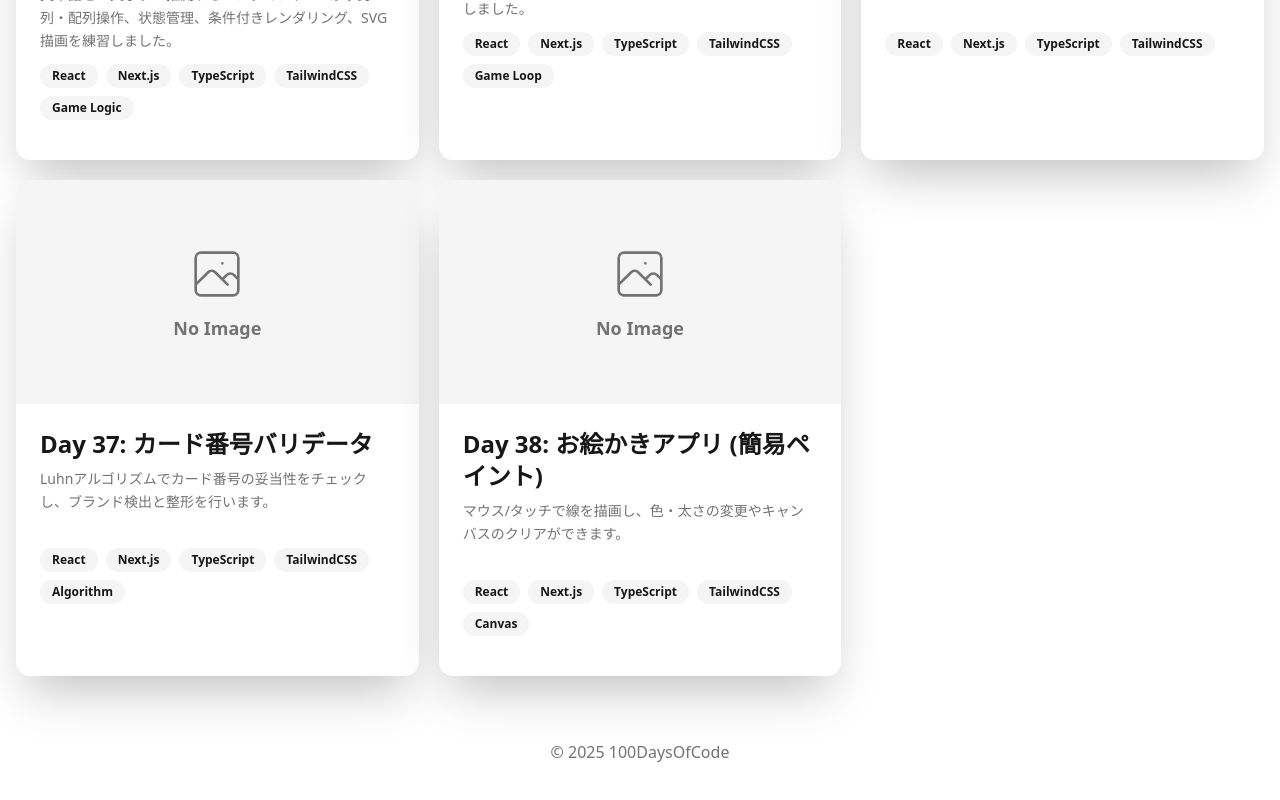
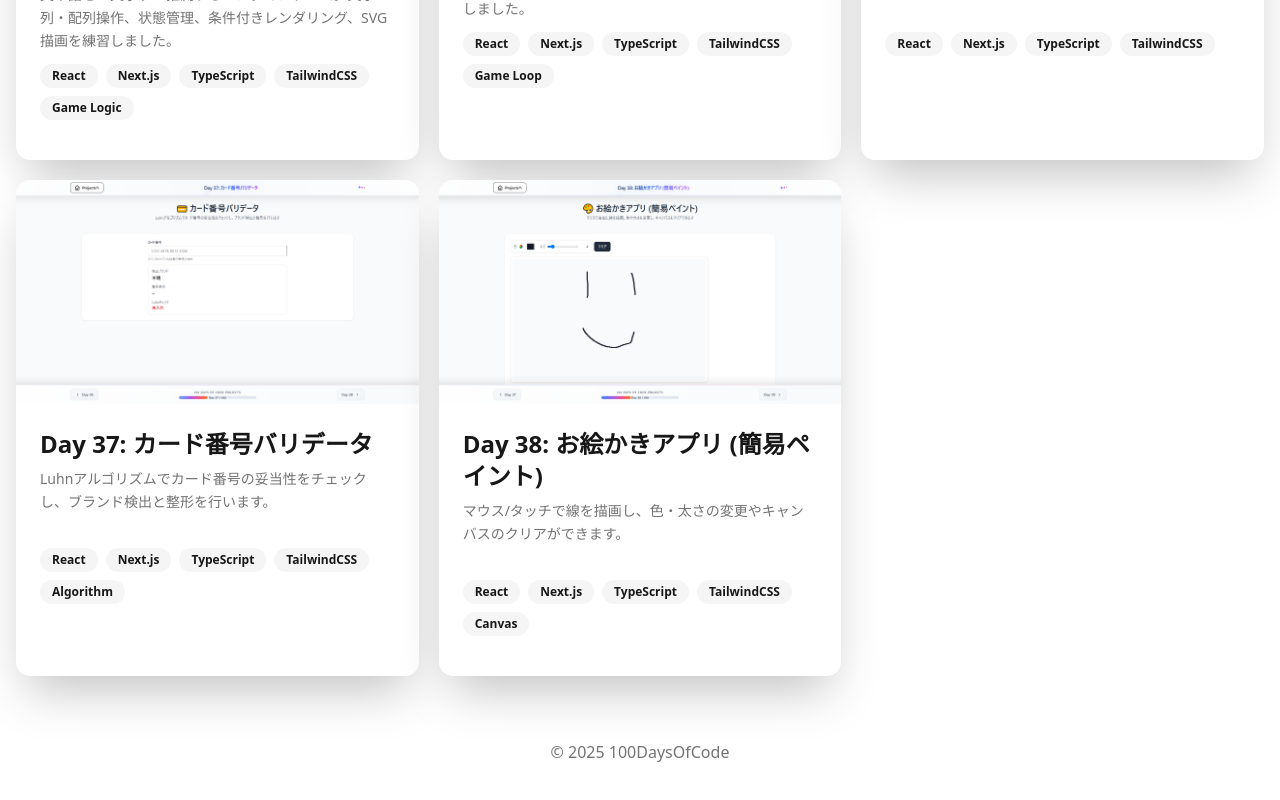
Before and after one commit to atsuki61/100DaysOfCode, a Next.js app: page / in a window 1280 px wide. Shown: the part 5628-6428 px from the top of the page. Built offline with nearby package versions, Linux system fonts and the light colour scheme.

Commit message:
image 追加

```diff
--- a/src/app/page.tsx
+++ b/src/app/page.tsx
@@ -296,7 +296,7 @@ export default function HomePage() {
         id: 'day37',
         name: 'Day 37: カード番号バリデータ',
         path: '/day37-card-validator',
-        imageUrl: '',
+        imageUrl: '/images/day37-card-validator.png',
         description: 'Luhnアルゴリズムでカード番号の妥当性をチェックし、ブランド検出と整形を行います。',
         tags: ['React', 'Next.js', 'TypeScript', 'TailwindCSS', 'Algorithm'],
       },
@@ -304,7 +304,7 @@ export default function HomePage() {
         id: 'day38',
         name: 'Day 38: お絵かきアプリ (簡易ペイント)',
         path: '/day38-drawing-app',
-        imageUrl: '',
+        imageUrl: '/images/day38-drawing-app.png',
         description: 'マウス/タッチで線を描画し、色・太さの変更やキャンバスのクリアができます。',
         tags: ['React', 'Next.js', 'TypeScript', 'TailwindCSS', 'Canvas'],
       },
```
Also changed, not shown: public/images/day37-card-validator.png (added), public/images/day38-drawing-app.png (added).
